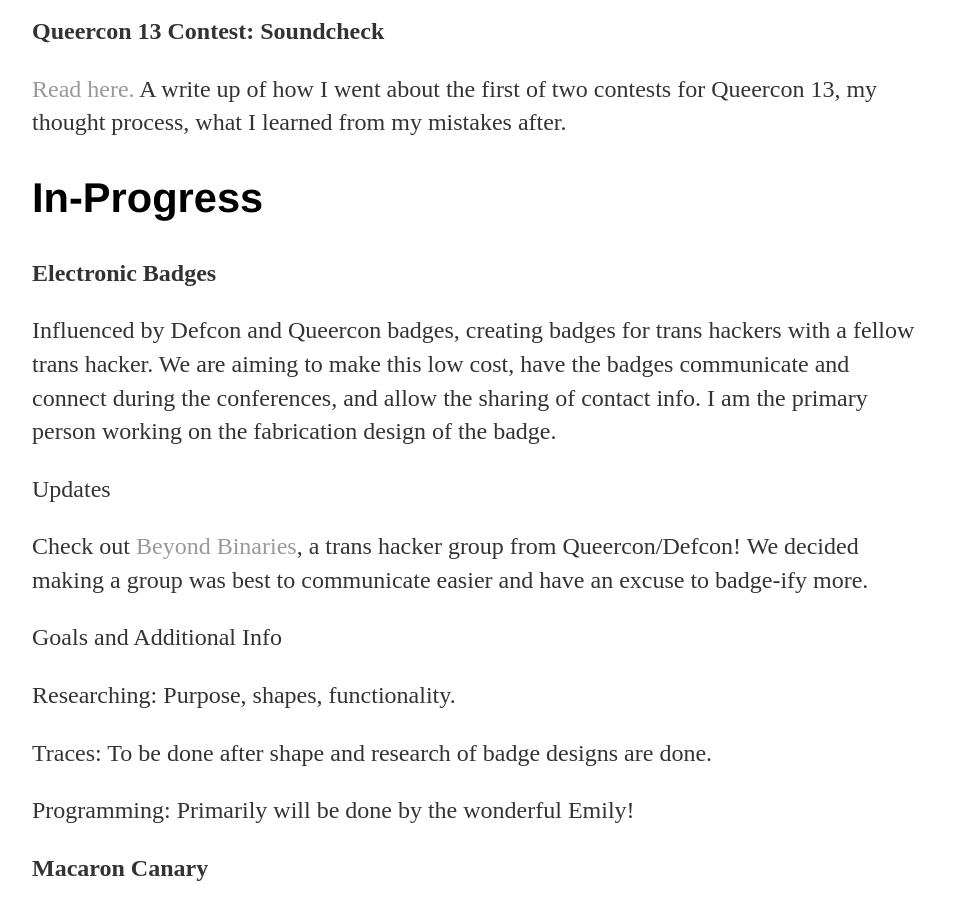
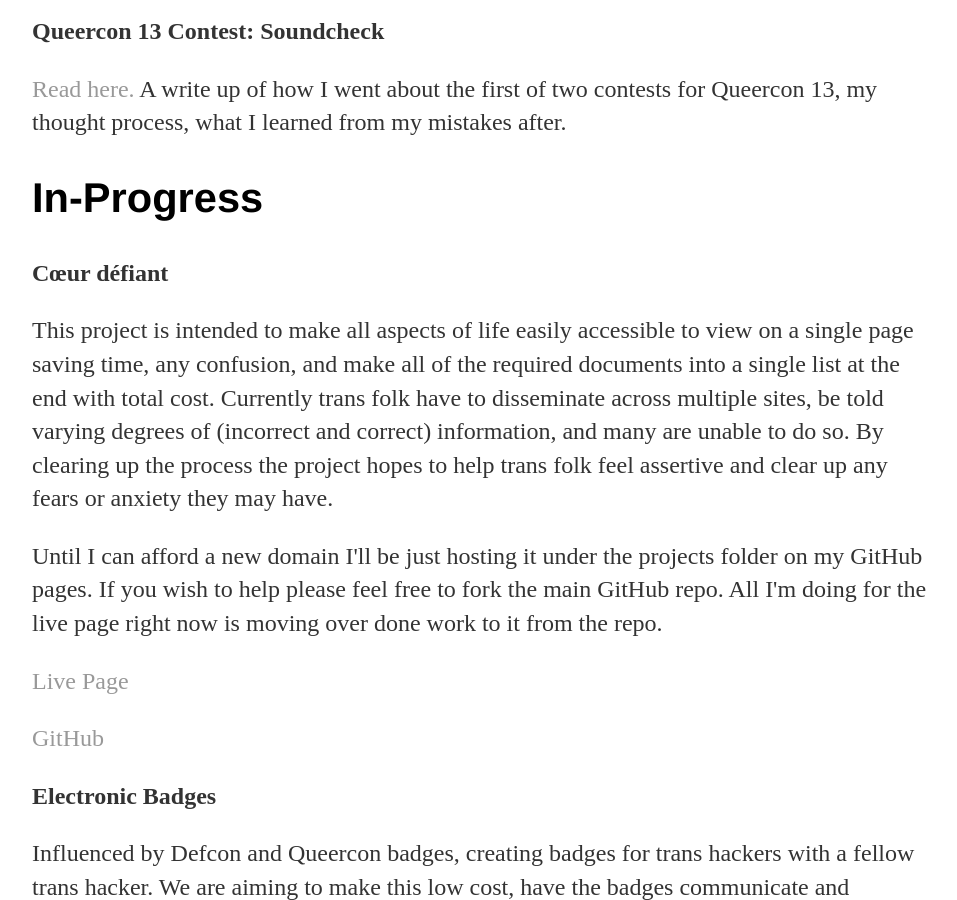
Before and after one commit to Avizc/avizc.github.io, a Jekyll site: the page projects/index.html, which Jekyll copies as it is, in a window 1280 px wide and 900 px high, scrolled down 573 px. Shown: the whole window, without its empty margins (160-1117 px from the left). Built offline with Jekyll 4.4.1, drawn with Linux system fonts in a browser that asks for light colours.

Commit message:
Added Cœur défiant project

```diff
--- a/projects/index.html
+++ b/projects/index.html
@@ -24,6 +24,11 @@
 			<p><b>Queercon 13 Contest: Soundcheck</b>
 				<p><a href="https://avizc.github.io/2016/10/31/queercon-13-contest-soundcheck.html">Read here.</a> A write up of how I went about the first of two contests for Queercon 13, my thought process, what I learned from my mistakes after.</p>
 			<h2>In-Progress</h2>
+        <p><b>Cœur défiant</b></p>
+        <p>This project is intended to make all aspects of life easily accessible to view on a single page saving time, any confusion, and make all of the required documents into a single list at the end with total cost. Currently trans folk have to disseminate across multiple sites, be told varying degrees of (incorrect and correct) information, and many are unable to do so. By clearing up the process the project hopes to help trans folk feel assertive and clear up any fears or anxiety they may have.</p>
+        <p>Until I can afford a new domain I'll be just hosting it under the projects folder on my GitHub pages. If you wish to help please feel free to fork the main GitHub repo. All I'm doing for the live page right now is moving over done work to it from the repo.</p>
+        <p><a href="https://avizc.github.io/projects/coeurdefiant/">Live Page</a></p>
+        <p><a href="https://github.com/Avizc/coeurdefiant/">GitHub</a></p>
 				<p><b>Electronic Badges</b></p>
 				<p>Influenced by Defcon and Queercon badges, creating badges for trans hackers with a fellow trans hacker. We are aiming to make this low cost, have the badges communicate and connect during the conferences, and allow the sharing of contact info. I am the primary person working on the fabrication design of the badge.</p>
 				<p>Updates</p>
```
